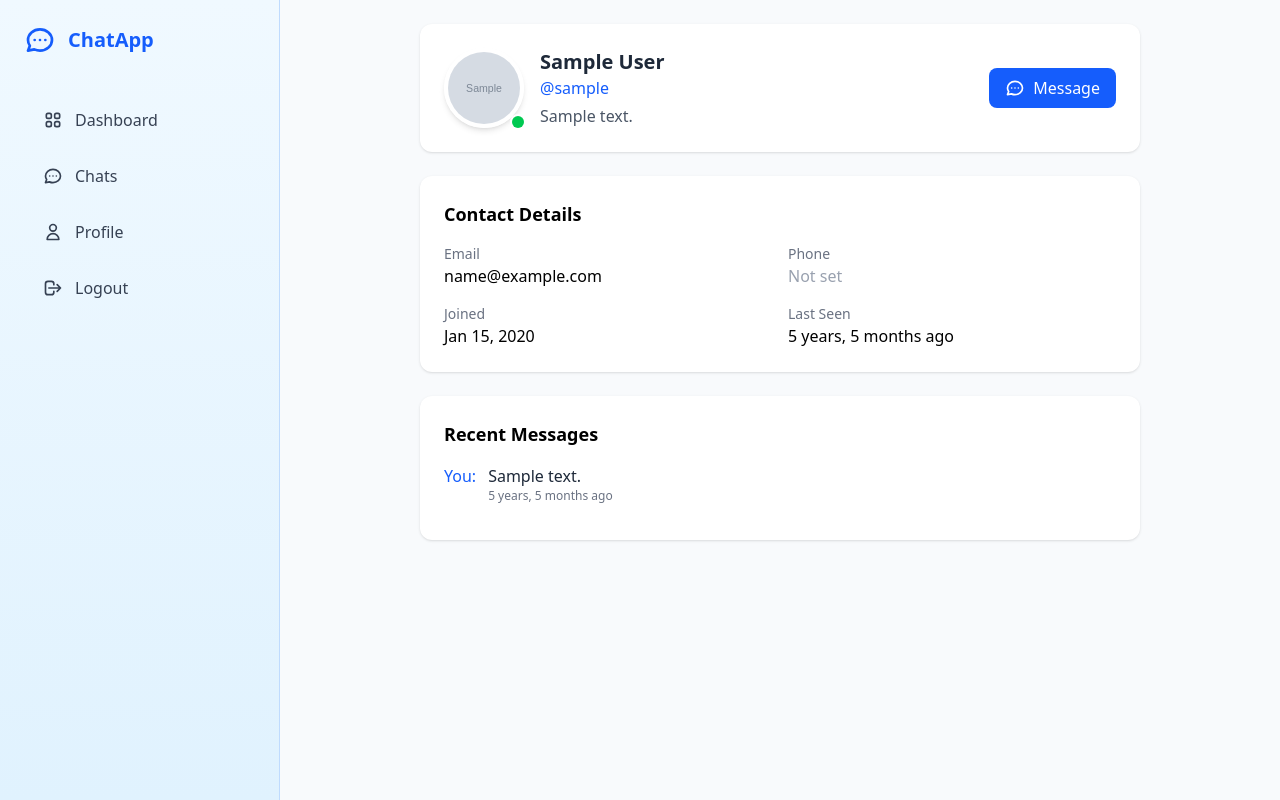
After one commit to brizzieh/ChatAppv2, a Django app: page /dashboard/chat/profile/1/ in a window 1280 px wide. The commit adds this page. Run offline with Django 5.2, Linux system fonts and the light colour scheme; a user stored in the database is signed in; tables that the repository leaves empty hold one stand-in row (values such as "Sample post"); grey boxes marked "Sample" are stand-in pictures.

Commit message:
Add user profile page and update chat user name to link to profile
- Updated chat user name in the chat index to be a link to the user's profile.
- Created a new profile template to display user details including avatar, contact information, and recent messages.

```diff
--- a/chat/urls.py
+++ b/chat/urls.py
@@ -13,4 +13,5 @@ urlpatterns = [
     path('updates/', views.get_message_updates, name='message_updates'),
     path('delete/<int:user_id>/', views.delete_conversation, name='delete_conversation'),
     path('mark-unread/<int:user_id>/', views.mark_as_unread, name='mark_as_unread'),
+    path('profile/<int:user_id>/', views.view_recipient_profile, name='view_recipient_profile'),
 ]
--- a/chat/views.py
+++ b/chat/views.py
@@ -322,3 +322,22 @@ def mark_as_unread(request, user_id):
         return JsonResponse({'status': 'success'})
     except User.DoesNotExist:
         return JsonResponse({'error': 'User not found'}, status=404)
+
+@login_required
+def view_recipient_profile(request, user_id):
+    # Pata mwenye kukutumia message
+    recipient = get_object_or_404(User, id=user_id)
+
+    # Pata mazungumzo kati yako na huyo mtu
+    conversation_messages = Message.objects.filter(
+        Q(sender=request.user, recipient=recipient) |
+        Q(sender=recipient, recipient=request.user)
+    ).order_by('-timestamp')[:5]  # Last 5 messages
+
+    context = {
+        'recipient': recipient,
+        'conversation_messages': conversation_messages,
+        'total_messages': conversation_messages.count(),
+    }
+
+    return render(request, 'dashboard/chat/profile.html', context)
--- a/templates/dashboard/chat/index.html
+++ b/templates/dashboard/chat/index.html
@@ -86,7 +86,7 @@
                 <div class="flex items-center">
                     <img id="chat-user-avatar" src="" alt="" class="w-10 h-10 rounded-full mr-3">
                     <div>
-                        <h4 id="chat-user-name" class="font-medium text-gray-900 "></h4>
+                        <a href="" id="chat-user-name" class="font-medium text-gray-900 "></a>
                         <p id="chat-user-status" class="text-xs text-gray-500  flex items-center">
                             <span class="w-2 h-2 bg-green-500 rounded-full mr-1"></span>
                             <span>Online</span>
@@ -704,6 +704,7 @@ document.addEventListener('DOMContentLoaded', function() {
                 const displayName = data.other_user.full_name || data.other_user.username;
                 chatUserName.textContent = displayName;
                 chatUserAvatar.src = `https://ui-avatars.com/api/?name=${encodeURIComponent(displayName)}&background=random`;
+                chatUserName.href = `profile/${data.other_user.id}/`;
 
                 renderMessages(data.messages);
 
--- /dev/null
+++ b/templates/dashboard/chat/profile.html
@@ -0,0 +1,121 @@
+{% extends "layouts/_base.html" %}
+{% load static %}
+{% block title %}Profile - {{ recipient.username }}{% endblock %}
+
+{% block content %}
+<div class="p-4 sm:p-6 max-w-3xl mx-auto">
+    <!-- Header -->
+    <div class="bg-white rounded-xl shadow-sm p-4 sm:p-6 mb-6">
+        <div class="flex flex-col md:flex-row items-center gap-4">
+            <div class="relative">
+                {% if recipient.profile.avatar %}
+                    <img src="{{ recipient.profile.avatar.url }}"
+                         class="h-20 w-20 rounded-full object-cover border-4 border-white shadow-md"
+                         alt="{{ recipient.username }}">
+                {% else %}
+                    <div class="h-20 w-20 rounded-full bg-blue-100 flex items-center justify-center text-blue-600">
+                        <svg xmlns="http://www.w3.org/2000/svg" class="h-10 w-10" fill="none" viewBox="0 0 24 24" stroke="currentColor">
+                            <path stroke-linecap="round" stroke-linejoin="round" stroke-width="2" d="M16 7a4 4 0 11-8 0 4 4 0 018 0zM12 14a7 7 0 00-7 7h14a7 7 0 00-7-7z" />
+                        </svg>
+                    </div>
+                {% endif %}
+                <span class="absolute bottom-0 right-0 h-3 w-3 rounded-full bg-green-500 ring-2 ring-white"></span>
+            </div>
+
+
+            <div class="flex-1 text-center md:text-left">
+                <h1 class="text-xl font-bold text-gray-800">
+                    {% if recipient.first_name %}
+                        {{ recipient.first_name }} {{ recipient.last_name }}
+                    {% else %}
+                        {{ recipient.username }}
+                    {% endif %}
+                </h1>
+                <p class="text-blue-600">@{{ recipient.username }}</p>
+                {% if recipient.profile.bio %}
+                    <p class="text-gray-600 mt-1">{{ recipient.profile.bio }}</p>
+                {% endif %}
+            </div>
+
+            <a href="{% url 'chat' %}"
+               class="px-4 py-2 bg-blue-600 text-white rounded-lg hover:bg-blue-700 transition flex items-center gap-2">
+                <svg xmlns="http://www.w3.org/2000/svg" class="h-5 w-5" fill="none" viewBox="0 0 24 24" stroke="currentColor">
+                    <path stroke-linecap="round" stroke-linejoin="round" stroke-width="2" d="M8 12h.01M12 12h.01M16 12h.01M21 12c0 4.418-4.03 8-9 8a9.863 9.863 0 01-4.255-.949L3 20l1.395-3.72C3.512 15.042 3 13.574 3 12c0-4.418 4.03-8 9-8s9 3.582 9 8z" />
+                </svg>
+                <span>Message</span>
+            </a>
+        </div>
+    </div>
+
+    <!-- Taarifa za Mtu -->
+    <div class="bg-white rounded-xl shadow-sm p-4 sm:p-6 mb-6">
+        <h2 class="text-lg font-semibold mb-4">Contact Details</h2>
+
+        <div class="grid grid-cols-1 sm:grid-cols-2 gap-4">
+            <div>
+                <p class="text-sm text-gray-500">Email</p>
+                <p class="font-medium">
+                    {% if recipient.email %}
+                        {{ recipient.email }}
+                    {% else %}
+                        <span class="text-gray-400">Not set</span>
+                    {% endif %}
+                </p>
+            </div>
+            <div>
+                <p class="text-sm text-gray-500">Phone</p>
+                <p class="font-medium">
+                    {% if recipient.profile.phone %}
+                        {{ recipient.profile.phone }}
+                    {% else %}
+                        <span class="text-gray-400">Not set</span>
+                    {% endif %}
+                </p>
+            </div>
+            <div>
+                <p class="text-sm text-gray-500">Joined</p>
+                <p class="font-medium">{{ recipient.date_joined|date:"M d, Y" }}</p>
+            </div>
+            <div>
+                <p class="text-sm text-gray-500">Last Seen</p>
+                <p class="font-medium">
+                    {% if recipient.last_login %}
+                        {{ recipient.last_login|timesince }} ago
+                    {% else %}
+                        Never
+                    {% endif %}
+                </p>
+            </div>
+        </div>
+    </div>
+
+    <!-- Recent Messages -->
+    <div class="bg-white rounded-xl shadow-sm p-4 sm:p-6">
+        <h2 class="text-lg font-semibold mb-4">Recent Messages</h2>
+
+        {% if conversation_messages %}
+            <div class="space-y-3">
+                {% for message in conversation_messages %}
+                    <div class="border-b border-gray-100 pb-3 last:border-0">
+                        <div class="flex items-start gap-3">
+                            <div class="flex-shrink-0">
+                                {% if message.sender == request.user %}
+                                    <span class="text-blue-600">You:</span>
+                                {% else %}
+                                    <span class="font-medium">{{ recipient.username }}:</span>
+                                {% endif %}
+                            </div>
+                            <div>
+                                <p class="text-gray-800">{{ message.content|truncatechars:60 }}</p>
+                                <p class="text-xs text-gray-500">{{ message.timestamp|timesince }} ago</p>
+                            </div>
+                        </div>
+                    </div>
+                {% endfor %}
+            </div>
+        {% else %}
+            <p class="text-gray-500">No messages yet.</p>
+        {% endif %}
+    </div>
+</div>
+{% endblock %}
```
Also changed, not shown: static/css/output.css.
